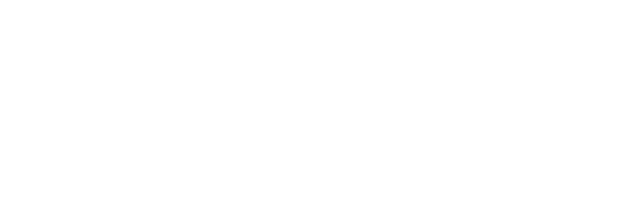
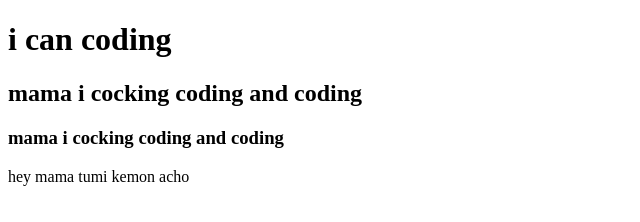
Before and after one commit to ataurrahmanatik/my-second--repo, a plain HTML site: page index.html in a window 1280 px wide. Shown: the whole page, without its empty margins (0-640 px from the left). Drawn offline with Linux system fonts and the light colour scheme.

Commit message:
css added

```diff
--- a/index.html
+++ b/index.html
@@ -7,6 +7,9 @@
     <title>My Second Github Repo</title>
 </head>
 <body>
-
+    <h1>i can coding</h1>
+    <h2>mama i cocking coding and coding</h2>
+    <h3>mama i cocking coding and coding</h3>
+    <p> hey mama tumi kemon acho</p>
 </body>
 </html>
--- /dev/null
+++ b/style.css
@@ -0,0 +1,4 @@
+p{
+    color:red
+    backgroung-color:aliceblue
+}
```
